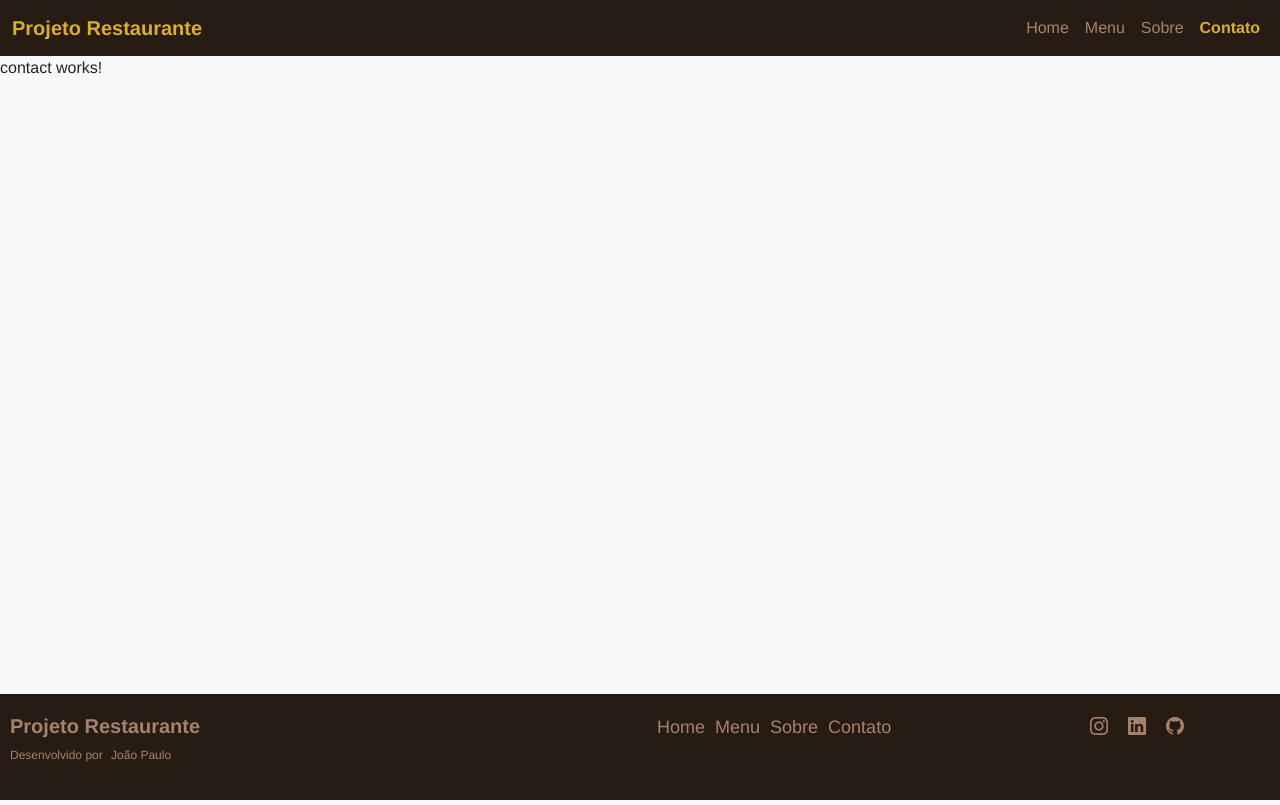
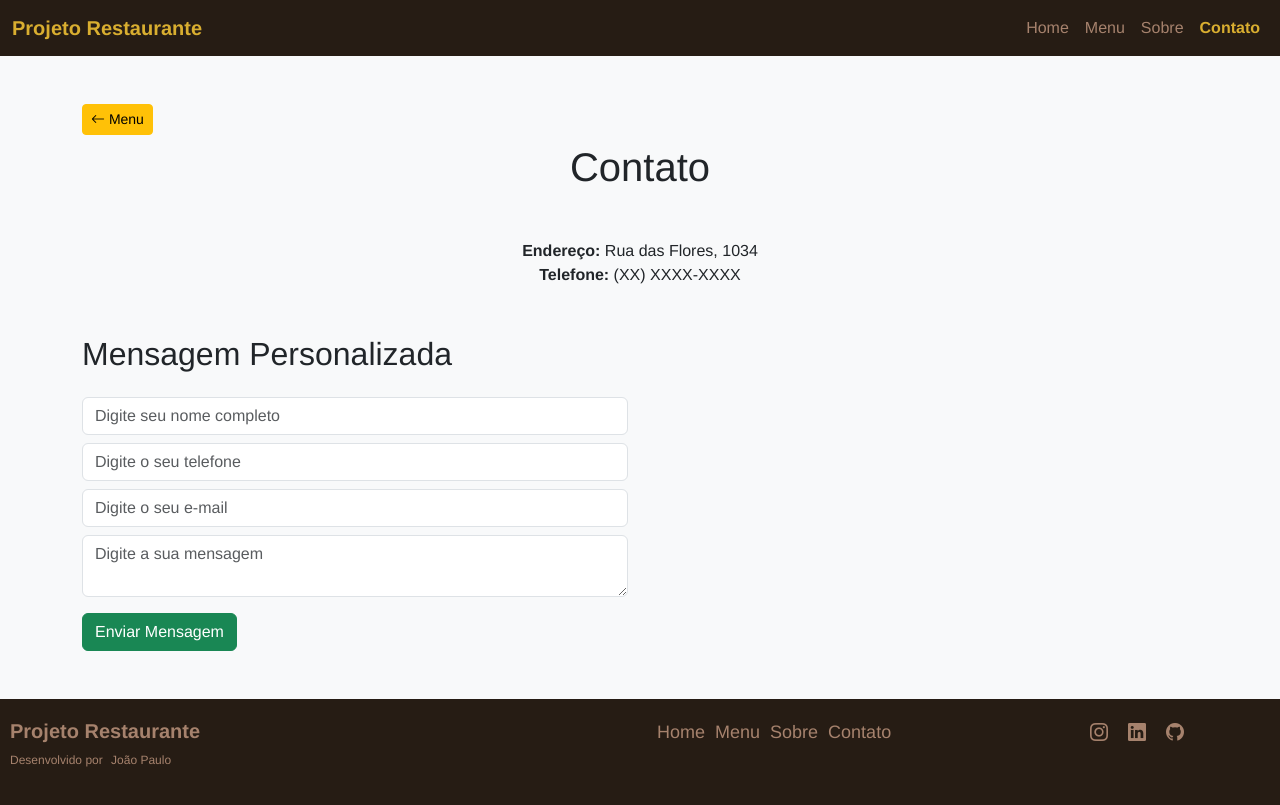
Before and after one commit to jhops10/projeto-restaurante, an Angular app: page /contact in a window 1280 px wide. Built offline with nearby package versions, Linux system fonts and the light colour scheme.

Commit message:
About e Contact Finalizados

```diff
--- a/src/app/pages/about/about.component.html
+++ b/src/app/pages/about/about.component.html
@@ -1 +1,15 @@
-<p>about works!</p>
+<div class="container mt-5 mb-5">
+  <a routerLink="../menu" class="btn btn-sm btn-warning mb-2 bi bi-arrow-left">
+    Menu</a
+  >
+  <h1 class="text-center mb-5">Sobre Nós</h1>
+  <p>
+    Lorem, ipsum dolor sit amet consectetur adipisicing elit. Numquam nisi,
+    veritatis amet optio iusto maiores, quis voluptate dolorem accusantium
+    dicta, eos possimus aliquam aliquid. Similique iste voluptatibus labore
+    iusto aspernatur. Lorem ipsum dolor sit amet consectetur adipisicing elit.
+    Odio quod consectetur sint totam, quaerat eos delectus excepturi minus non
+    temporibus mollitia, suscipit at nihil aspernatur obcaecati, nobis ab?
+    Dicta, magnam?
+  </p>
+</div>
--- a/src/app/pages/contact/contact.component.html
+++ b/src/app/pages/contact/contact.component.html
@@ -1 +1,38 @@
-<p>contact works!</p>
+<div class="container mt-5 mb-5">
+  <a routerLink="../menu" class="btn btn-sm btn-warning mb-2 bi bi-arrow-left">
+    Menu</a
+  >
+  <h1 class="text-center mb-5">Contato</h1>
+  <p class="text-center">
+    <strong>Endereço:</strong> Rua das Flores, 1034 <br />
+    <strong>Telefone:</strong> (XX) XXXX-XXXX
+  </p>
+
+  <h2 class="text-left mb-2 mt-5">Mensagem Personalizada</h2>
+  <form action="">
+    <div class="row">
+      <div class="col-lg-6 mt-2">
+        <input
+          type="text"
+          class="form-control mt-2"
+          placeholder="Digite seu nome completo"
+        />
+        <input
+          type="text"
+          class="form-control mt-2"
+          placeholder="Digite o seu telefone"
+        />
+        <input
+          type="text"
+          class="form-control mt-2"
+          placeholder="Digite o seu e-mail"
+        />
+        <textarea
+          class="form-control mt-2"
+          placeholder="Digite a sua mensagem"
+        ></textarea>
+        <button class="btn btn-md btn-success mt-3">Enviar Mensagem</button>
+      </div>
+    </div>
+  </form>
+</div>
--- a/src/app/pages/home/home.component.css
+++ b/src/app/pages/home/home.component.css
@@ -84,3 +84,14 @@
   padding: 1rem 1.125rem;
   border-radius: 10px;
 }
+
+
+@media screen and (max-width: 600px) {
+  .banner {
+      height: 700px;
+    }
+
+        .content h1 {
+          font-size: 2.5rem;
+        }
+}
--- a/src/app/pages/home/home.component.html
+++ b/src/app/pages/home/home.component.html
@@ -13,19 +13,19 @@
     Jornada do Pedido: Da Escolha à Entrega
   </p>
   <div class="row">
-    <div class="col-lg-4">
+    <div class="col-lg-4 mt-2">
       <div class="box">
         <h2>1</h2>
         <p>Selecione o Prato</p>
       </div>
     </div>
-    <div class="col-lg-4">
+    <div class="col-lg-4 mt-2">
       <div class="box">
         <h2>2</h2>
         <p>Preencha os Detalhes</p>
       </div>
     </div>
-    <div class="col-lg-4">
+    <div class="col-lg-4 mt-2">
       <div class="box">
         <h2>3</h2>
         <p>Entrega do Pedido em Minutos</p>
--- a/src/app/pages/menupage/menupage.component.css
+++ b/src/app/pages/menupage/menupage.component.css
@@ -0,0 +1,11 @@
+form {
+  margin-top: 1.25rem;
+  width: 50%;
+}
+
+img {
+  border-radius: 5px;
+  width: 100%;
+  height: 500px;
+  object-fit: cover;
+}
--- a/src/app/pages/menupage/menupage.component.html
+++ b/src/app/pages/menupage/menupage.component.html
@@ -1,13 +1,37 @@
 <div class="container mt-5 mb-5">
-  <p class="text-center titulo-steps">{{ menuData[0].foodName }}</p>
+  <p class="text-left titulo-steps">{{ menuData[0].foodName }}</p>
   <div class="row">
     <div class="col-lg-6" *ngIf="menuData">
-      <div class="foodbox">
-        <img src="{{ menuData[0].foodImg }}" width="100%" />
-        <h1>{{ menuData[0].foodName }}</h1>
-        <p>{{ menuData[0].foodDetails }}</p>
-        <p>{{ menuData[0].foodPrice | currency : "BRL" }}</p>
-      </div>
+      <a
+        routerLink="../../menu"
+        class="btn btn-sm btn-warning mb-2 bi bi-arrow-left"
+      >
+        Voltar</a
+      >
+      <img src="{{ menuData[0].foodImg }}" width="100%" />
+      <h1>{{ menuData[0].foodName }}</h1>
+      <p>{{ menuData[0].foodDetails }}</p>
+      <p>{{ menuData[0].foodPrice | currency : "BRL" }}</p>
+    </div>
+    <div class="col-lg-6">
+      <p class="text-left">Detalhes do Cliente</p>
+      <form action="">
+        <input
+          type="text"
+          class="form-control mt-2"
+          placeholder="Digite seu nome completo"
+        />
+        <input
+          type="text"
+          class="form-control mt-2"
+          placeholder="Digite o seu telefone"
+        />
+        <textarea
+          class="form-control mt-2"
+          placeholder="Digite o endereço de entrega"
+        ></textarea>
+        <button class="btn btn-md btn-success mt-3">Confirmar Pedido</button>
+      </form>
     </div>
   </div>
 </div>
```
